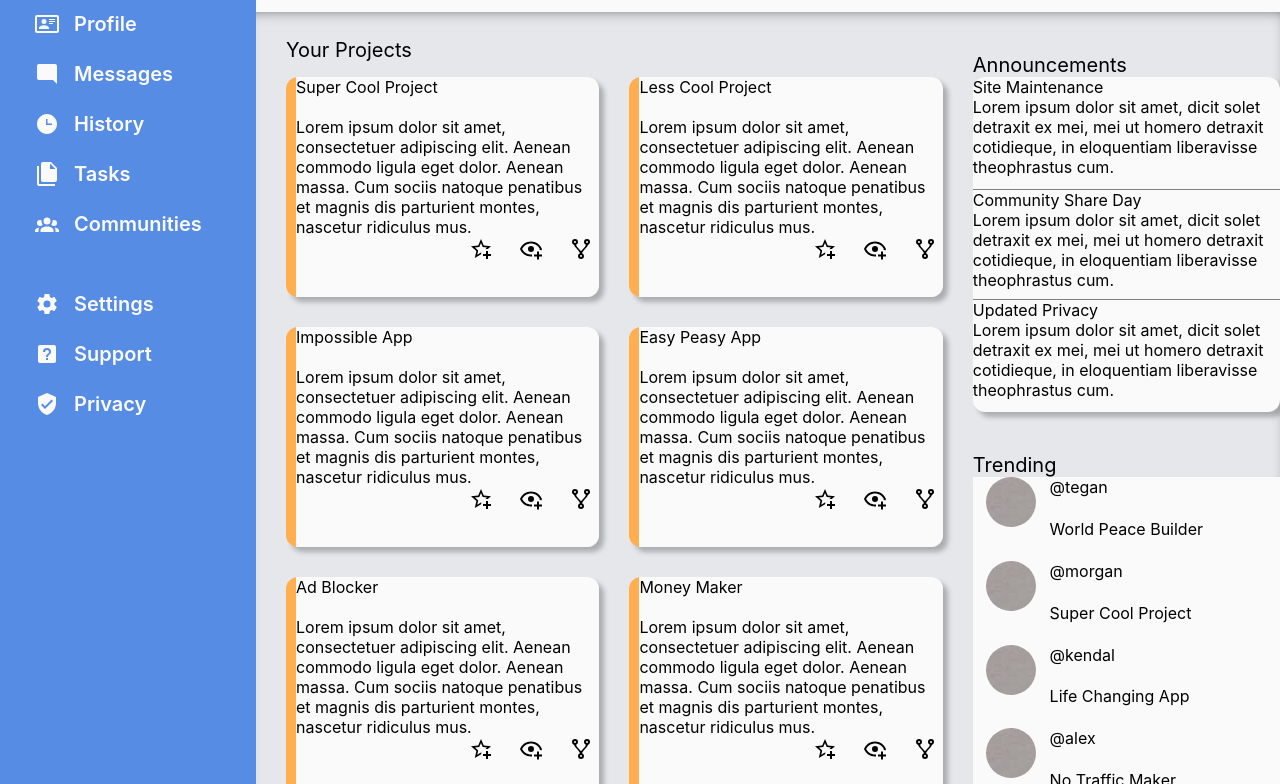
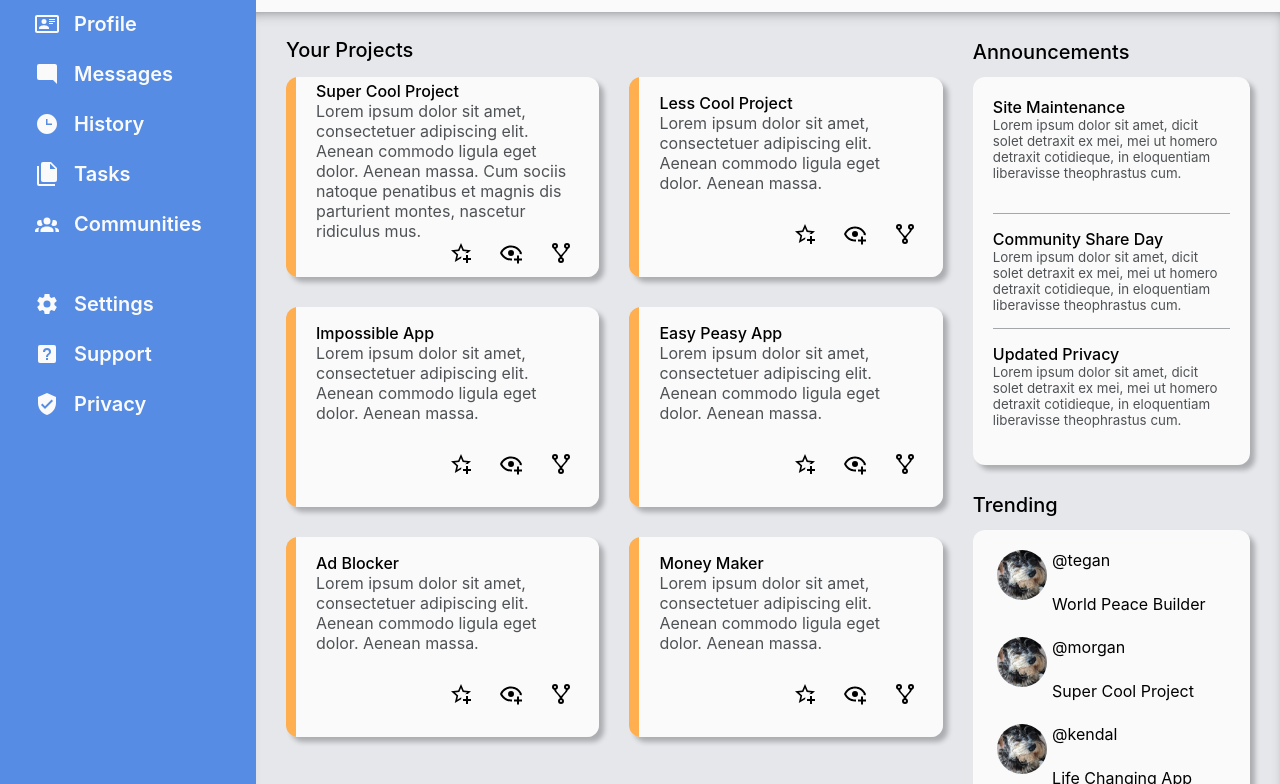
Before and after one commit to morciu/admin-dashboard, a plain HTML site: page index.html in a window 1280 px wide. Shown: the part 168-952 px from the top of the page. Drawn offline with Linux system fonts and the light colour scheme.

Commit message:
Style Announcements section and some of the trending section's parts.

```diff
--- a/index.html
+++ b/index.html
@@ -171,7 +171,7 @@
                             <div class="accent-column"></div>
                             <div class="card-title">Less Cool Project</div>
                             <div class="card-text">
-                                Lorem ipsum dolor sit amet, consectetuer adipiscing elit. Aenean commodo ligula eget dolor. Aenean massa. Cum sociis natoque penatibus et magnis dis parturient montes, nascetur ridiculus mus.
+                                Lorem ipsum dolor sit amet, consectetuer adipiscing elit. Aenean commodo ligula eget dolor. Aenean massa.
                             </div>
                             <div class="card-controls">
                                 <div class="star">
@@ -195,7 +195,7 @@
                             <div class="accent-column"></div>
                             <div class="card-title">Impossible App</div>
                             <div class="card-text">
-                                Lorem ipsum dolor sit amet, consectetuer adipiscing elit. Aenean commodo ligula eget dolor. Aenean massa. Cum sociis natoque penatibus et magnis dis parturient montes, nascetur ridiculus mus.
+                                Lorem ipsum dolor sit amet, consectetuer adipiscing elit. Aenean commodo ligula eget dolor. Aenean massa.
                             </div>
                             <div class="card-controls">
                                 <div class="star">
@@ -218,7 +218,9 @@
                         <div class="card">
                             <div class="accent-column"></div>
                             <div class="card-title">Easy Peasy App</div>
-                            <div class="card-text">Lorem ipsum dolor sit amet, consectetuer adipiscing elit. Aenean commodo ligula eget dolor. Aenean massa. Cum sociis natoque penatibus et magnis dis parturient montes, nascetur ridiculus mus.</div>
+                            <div class="card-text">
+                                Lorem ipsum dolor sit amet, consectetuer adipiscing elit. Aenean commodo ligula eget dolor. Aenean massa.
+                            </div>
                             <div class="card-controls">
                                 <div class="star">
                                     <svg style="width:24px;height:24px" viewBox="0 0 24 24">
@@ -240,7 +242,9 @@
                         <div class="card">
                             <div class="accent-column"></div>
                             <div class="card-title">Ad Blocker</div>
-                            <div class="card-text">Lorem ipsum dolor sit amet, consectetuer adipiscing elit. Aenean commodo ligula eget dolor. Aenean massa. Cum sociis natoque penatibus et magnis dis parturient montes, nascetur ridiculus mus.</div>
+                            <div class="card-text">
+                                Lorem ipsum dolor sit amet, consectetuer adipiscing elit. Aenean commodo ligula eget dolor. Aenean massa.
+                            </div>
                             <div class="card-controls">
                                 <div class="star">
                                     <svg style="width:24px;height:24px" viewBox="0 0 24 24">
@@ -262,7 +266,9 @@
                         <div class="card">
                             <div class="accent-column"></div>
                             <div class="card-title">Money Maker</div>
-                            <div class="card-text">Lorem ipsum dolor sit amet, consectetuer adipiscing elit. Aenean commodo ligula eget dolor. Aenean massa. Cum sociis natoque penatibus et magnis dis parturient montes, nascetur ridiculus mus.</div>
+                            <div class="card-text">
+                                Lorem ipsum dolor sit amet, consectetuer adipiscing elit. Aenean commodo ligula eget dolor. Aenean massa.
+                            </div>
                             <div class="card-controls">
                                 <div class="star">
                                     <svg style="width:24px;height:24px" viewBox="0 0 24 24">
@@ -295,7 +301,7 @@
                                 <div class="ann-card-title">Community Share Day</div>
                                 <div class="ann-card-text">Lorem ipsum dolor sit amet, dicit solet detraxit ex mei, mei ut homero detraxit cotidieque, in eloquentiam liberavisse theophrastus cum.</div>
                             </div>
-                            <div class="add-3rd">
+                            <div class="ann-3rd">
                                 <div class="ann-card-title">Updated Privacy</div>
                                 <div class="ann-card-text">Lorem ipsum dolor sit amet, dicit solet detraxit ex mei, mei ut homero detraxit cotidieque, in eloquentiam liberavisse theophrastus cum.</div>
                             </div>
@@ -303,7 +309,7 @@
                     </div>
                     <div class="trending">
                         <div class="title">Trending</div>
-                        <div class="trending-card car">
+                        <div class="trending-card">
                             <ul class="trending-list">
                                 <li class="trending-project">
                                     <div class="icon">
--- a/style.css
+++ b/style.css
@@ -23,6 +23,7 @@ body {
     --sidebar-color: #568ce3;
     --header-color: #fafafa;
     --content-color: #e5e7eb;
+    --plain-text: #4f5255;
 }
 
 a {
@@ -190,6 +191,11 @@ li {
     grid-template-rows: 1fr 1fr;
 }
 
+.side-content {
+    padding-right: 30px;
+    padding-bottom: 20px;
+}
+
 .announcements,
 .trending {
     display: grid;
@@ -200,8 +206,8 @@ li {
 .projects
 .cards {
     display: grid;
-    grid-template-columns: 1fr 1fr;
-    grid-template-rows: repeat(auto-fill, 1fr);
+    grid-template-columns: repeat(auto-fill, minmax(300px, 1fr));
+    grid-template-rows: repeat(auto-fill, minmax(150px, 200px));
     gap: 30px;
     padding: 15px 30px;
 }
@@ -307,6 +313,7 @@ svg {
 .projects
 .title {
     padding-left: 30px;
+    font-weight: 550;
 }
 
 .card {
@@ -316,6 +323,21 @@ svg {
 
     border-radius: 12px;
     overflow: hidden;
+}
+
+.card-title {
+    font-weight: 550;
+    padding-left: 20px;
+    padding-right: 20px;
+    display: grid;
+    align-items: flex-end;
+}
+
+.card-text {
+    padding-left: 20px;
+    padding-right: 20px;
+    font-size: 16px;
+    color: var(--plain-text);
 }
 
 .card,
@@ -342,6 +364,21 @@ svg {
     grid-template-rows: 30px;
     justify-content: end;
     gap: 20px;
+    padding-right: 20px;
+}
+
+.announcements
+.title,
+.trending
+.title {
+    font-weight: 550;
+    display: grid;
+    justify-content: flex-start;
+    align-items: center;
+}
+
+.ann-card-title {
+    font-weight: 550;
 }
 
 .ann-card {
@@ -349,11 +386,25 @@ svg {
     grid-template-rows: 1fr 1fr 1fr;
     background-color: var(--header-color);
     border-radius: 12px;
+    padding: 20px;
+}
+
+.ann-card-text {
+    font-size: smaller;
+    color: var(--plain-text);
+    overflow: hidden;
+    text-overflow: ellipsis;
+}
+
+.ann-2nd,
+.ann-3rd {
+    padding-top: 15px;
+    padding-bottom: 15px;
 }
 
 .ann-2nd {
-    border-top: 1px solid gray;
-    border-bottom: 1px solid gray;
+    border-top: 1px solid #a4a7aa;
+    border-bottom: 1px solid #a4a7aa;
 }
 
 .trending-list {
@@ -365,6 +416,9 @@ svg {
 .trending-card {
     display: grid;
     grid-template-rows: 1fr;
+    background-color: var(--header-color);
+    border-radius: 12px;
+    padding: 20px;
 }
 
 .trending-project {
@@ -376,6 +430,9 @@ svg {
 .trending-project
 .icon {
     grid-row: 1 / 3;
+}
+.icon
+img {
     width: 50px;
     height: 50px;
     border-radius: 50%;
```
